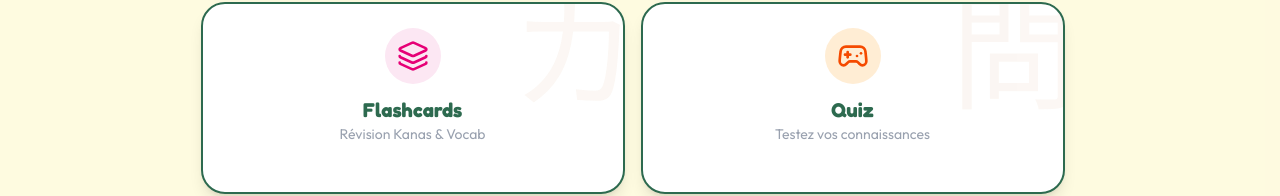
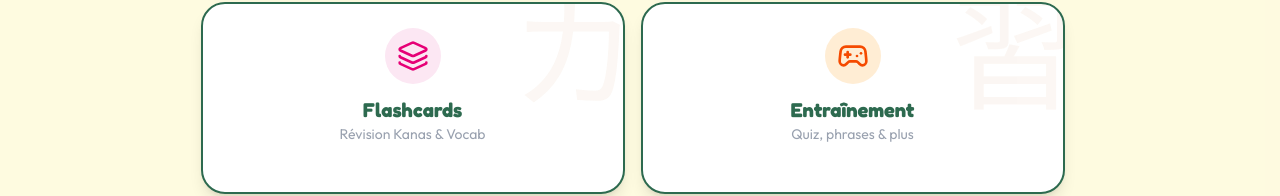
Before and after one commit to Fbrend23/TanukiCode, a Vue app: page / in a window 1280 px wide. Shown: the part 859-1055 px from the top of the page. Built offline with nearby package versions, Linux system fonts and the light colour scheme; no server answers.

Commit message:
feat(home): replace Quiz card with Training Hub card

```diff
--- a/src/views/HomeView.vue
+++ b/src/views/HomeView.vue
@@ -176,9 +176,9 @@ onMounted(() => {
           </div>
         </RouterLink>
 
-        <RouterLink to="/quiz"
+        <RouterLink to="/training"
           class="card p-6 flex flex-col items-center hover:scale-[1.02] transition-transform group cursor-pointer relative overflow-hidden">
-          <div class="absolute -right-4 -top-4 opacity-5 font-display text-9xl text-tanuki-brown">問</div>
+          <div class="absolute -right-4 -top-4 opacity-5 font-display text-9xl text-tanuki-brown">習</div>
           <div v-if="authStore.user"
             class="absolute top-2 right-4 text-xs font-bold text-orange-600 bg-orange-50 px-2 py-1 rounded-full border border-orange-100">
             {{ userStore.masteredItems.length }} acquis
@@ -186,9 +186,9 @@ onMounted(() => {
           <div class="bg-orange-100 p-3 rounded-full mb-3 group-hover:bg-orange-200 transition-colors">
             <Gamepad2 class="w-8 h-8 text-orange-600" />
           </div>
-          <h3 class="text-xl font-bold text-tanuki-brown group-hover:text-tanuki-green transition-colors">Quiz
+          <h3 class="text-xl font-bold text-tanuki-brown group-hover:text-tanuki-green transition-colors">Entraînement
           </h3>
-          <p class="text-sm text-gray-400 mb-4">Testez vos connaissances</p>
+          <p class="text-sm text-gray-400 mb-4">Quiz, phrases & plus</p>
 
           <div v-if="authStore.user" class="w-full h-2 bg-gray-100 rounded-full overflow-hidden mt-auto">
             <div class="h-full bg-orange-500 transition-all duration-500"
```
